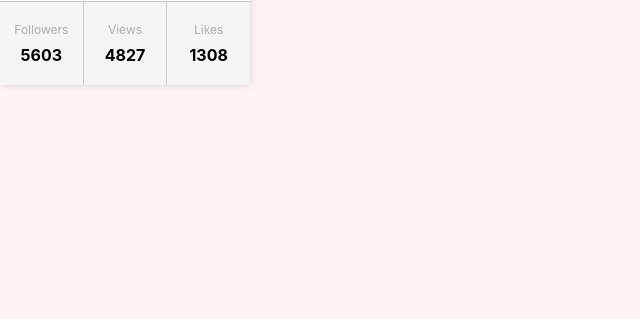
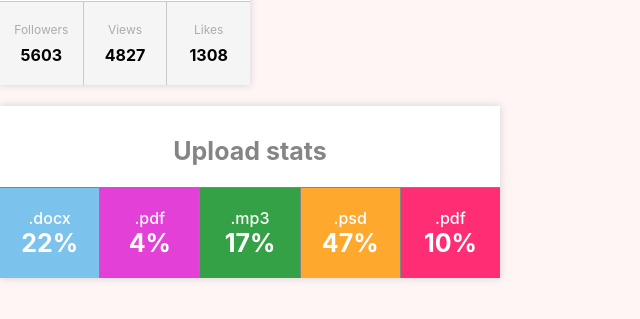
Before and after one commit to ElenMandrovskaya/goit-react-hw-01-components, a React (Create React App) app: page / in a window 1280 px wide. Shown: the part 227-546 px from the top of the page, without its empty margins (0-640 px from the left). Built offline with nearby package versions, Linux system fonts and the light colour scheme.

Commit message:
stats done

```diff
--- /dev/null
+++ b/src/components/UploadStats/UploadStats.js
@@ -0,0 +1,22 @@
+import { Statistics, UploadStatsTitle, UploadStatsList, UploadStatsItem, UploadStatsLabel, UploadStatsPercentage } from './UploadStats.styles';
+import statisticalData from '../../data/statistical-data.json'
+
+export default function UploadStats() {
+    return (
+        <Statistics>
+        <UploadStatsTitle>Upload stats</UploadStatsTitle>
+        <UploadStatsList>
+            {statisticalData.map(({ id, label, percentage, color }) => (
+                <UploadStatsItem
+                    key={id}
+                    style={{ backgroundColor: color }}>
+                    <UploadStatsLabel>{label}</UploadStatsLabel>
+                    <UploadStatsPercentage>{percentage}%</UploadStatsPercentage>
+            </UploadStatsItem>
+            ))}
+            </UploadStatsList>
+        </Statistics>
+    );
+
+
+}
--- /dev/null
+++ b/src/components/UploadStats/UploadStats.styles.js
@@ -0,0 +1,49 @@
+import styled from '@emotion/styled'
+
+export const Statistics = styled.section`
+    background-color: #fff;
+    box-shadow: 0px 0px 8px 0px rgba(34, 60, 80, 0.2);
+    width: 500px;
+`
+    ;
+export const UploadStatsTitle = styled.h2`
+color: #858585;
+font-size: 25px;
+padding-top: 30px;
+
+`
+    ;
+export const UploadStatsList = styled.ul`
+    display: flex;
+    align-items: center;
+    justify-content: center;
+    border-top: 1px solid #858585;
+    color: #fff;
+    list-style: none;
+    margin: 0;
+    padding: 0;
+`
+    ;
+export const UploadStatsItem = styled.li`
+    display: flex;
+    flex-direction: column;
+    align-items: center;
+    justify-content: center;
+    padding-top: 20px;
+    padding-bottom: 20px;
+    width: 100%;
+    color: #fff;
+    :not(:last-child) {
+        border-right: 1px solid #858585;
+    }
+`
+    ;
+export const UploadStatsLabel = styled.span`
+font-weight: 500;
+`
+    ;
+export const UploadStatsPercentage = styled.span`
+font-size: 25px;
+font-weight: 700;
+`
+    ;
--- a/src/components/Wrapper/Wrapper.js
+++ b/src/components/Wrapper/Wrapper.js
@@ -1,10 +1,12 @@
 import { Container } from './Wrapper.styles';
 import Profile from '../Profile/Profile';
+import UploadStats from '../UploadStats/UploadStats'
 
 export default function Wrapper() {
     return (
       <Container>
         <Profile></Profile>
+        <UploadStats></UploadStats>
       </Container>
   );
 }
--- /dev/null
+++ b/src/data/statistical-data.json
@@ -0,0 +1,7 @@
+[
+  { "id": "id-1", "label": ".docx", "percentage": 22, "color": "#7bc3ed" },
+  { "id": "id-2", "label": ".pdf", "percentage": 4, "color": "#e340d8" },
+  { "id": "id-3", "label": ".mp3", "percentage": 17, "color": "#35a147" },
+  { "id": "id-4", "label": ".psd", "percentage": 47, "color": "#ffa82e" },
+  { "id": "id-5", "label": ".pdf", "percentage": 10, "color": "#ff2e74" }
+]
```
Also changed, not shown: 1 other file (tests, documents, lock files or other folders).
